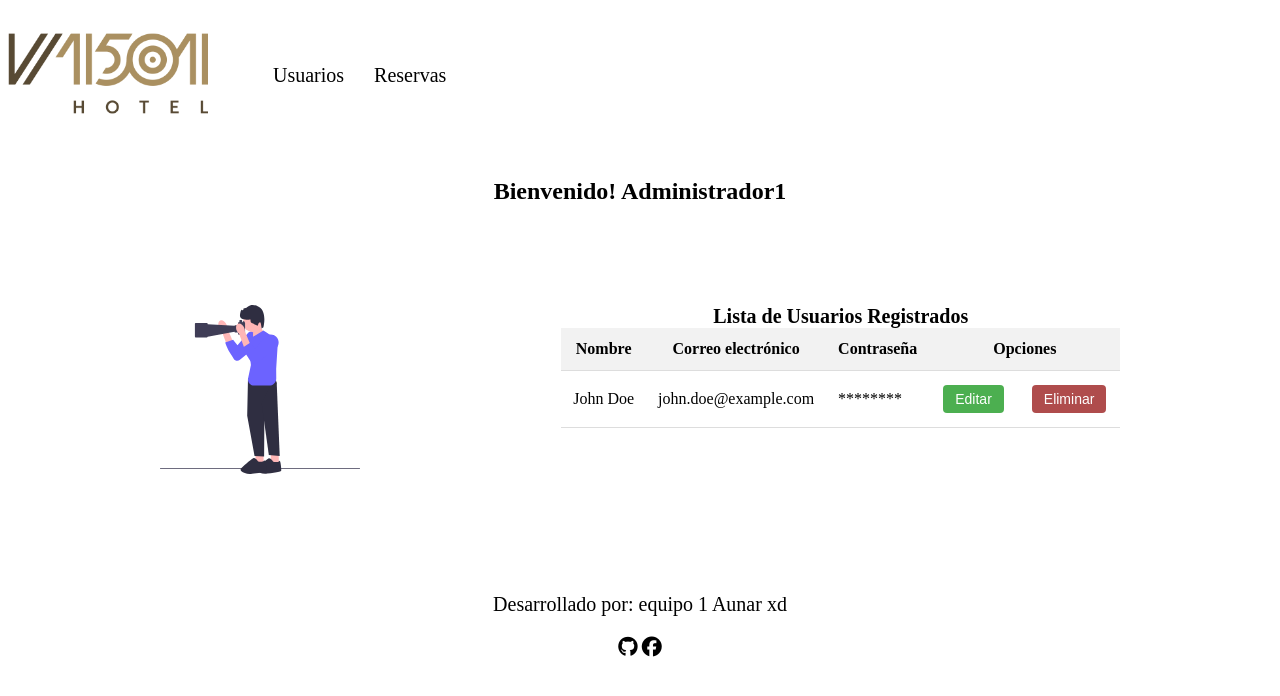
After one commit to Dann-13/Hotel_Sistema, a PHP site: page /app/views/admin_usuarios.php in a window 1280 px wide. The commit adds this page. Shown: the top 696 px of the page. Run offline with PHP 8.4, Linux system fonts and the light colour scheme; some libraries are stand-ins or nearby versions.

Commit message:
Pagina Admin, reservas

```diff
--- /dev/null
+++ b/app/views/admin_usuarios.php
@@ -0,0 +1,68 @@
+<!DOCTYPE html>
+<html lang="en">
+
+<head>
+    <meta charset="UTF-8">
+    <meta http-equiv="X-UA-Compatible" content="IE=edge">
+    <meta name="viewport" content="width=device-width, initial-scale=1.0">
+    <link rel="stylesheet" href="../../public/css/admin.css">
+    <script src="https://kit.fontawesome.com/b049437614.js" crossorigin="anonymous"></script>
+
+    <title>Administrador</title>
+
+</head>
+
+<body>
+    <header>
+        <div class="encabezado">
+            <div class="imgClass">
+                <img src="../../public/img/hotel.png" alt="">
+            </div>
+            <a href="#" class="btn__User">Usuarios</a>
+            <a href="admin_reservas.php" class="btn__reserva">Reservas</a>
+        </div>
+    </header>
+    <main>
+        <h2>Bienvenido! Administrador1</h2>
+        <div class="contenido">
+            <div class="imgClass">
+                <img src="../../public/img/admin.svg" alt="" srcset="">
+            </div>
+            <div class="tabla">
+                <table>
+                    <thead>
+                        <caption>Lista de Usuarios Registrados</caption>
+                        <tr>
+                            <th>Nombre</th>
+                            <th>Correo electrónico</th>
+                            <th>Contraseña</th>
+                            <th colspan="2">Opciones</th> <!-- Columna unida que contiene dos columnas más -->
+                        </tr>
+                    </thead>
+                    <tbody>
+                        <tr>
+                            <td>John Doe</td>
+                            <td>john.doe@example.com</td>
+                            <td>********</td>
+                            <td><button class="btn__edit">Editar</button></td>
+                            <td><button class="btn__delete">Eliminar</button></td>
+                        </tr>
+                        <!-- Más filas de datos -->
+                    </tbody>
+                </table>
+
+            </div>
+        </div>
+        <main>
+            <footer>
+                <div class="contenido__footer">
+                    <p>Desarrollado por: equipo 1 Aunar xd</p>
+                    <div class="redes">
+                        <a href=""><i class="fa-brands fa-github"></i></a>
+                        <a href=""><i class="fa-brands fa-facebook"></i></a>
+                    </div>
+                </div>
+            </footer>
+</body>
+
+</html>
```
Also changed, not shown: app/views/admin_reservas.php (renamed from app/views/admin.php, +9 -8 lines), public/img/admin.png (deleted), public/img/admin.svg (added), public/img/reserva.svg (added).
